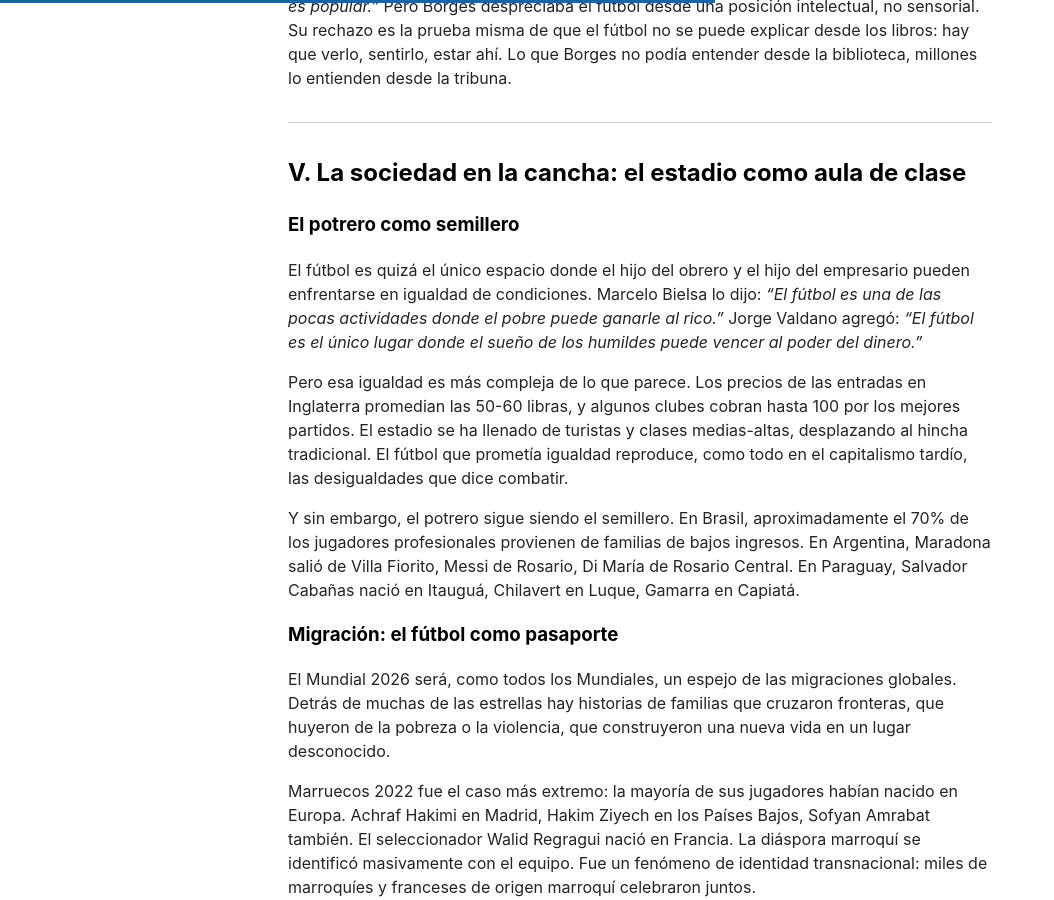
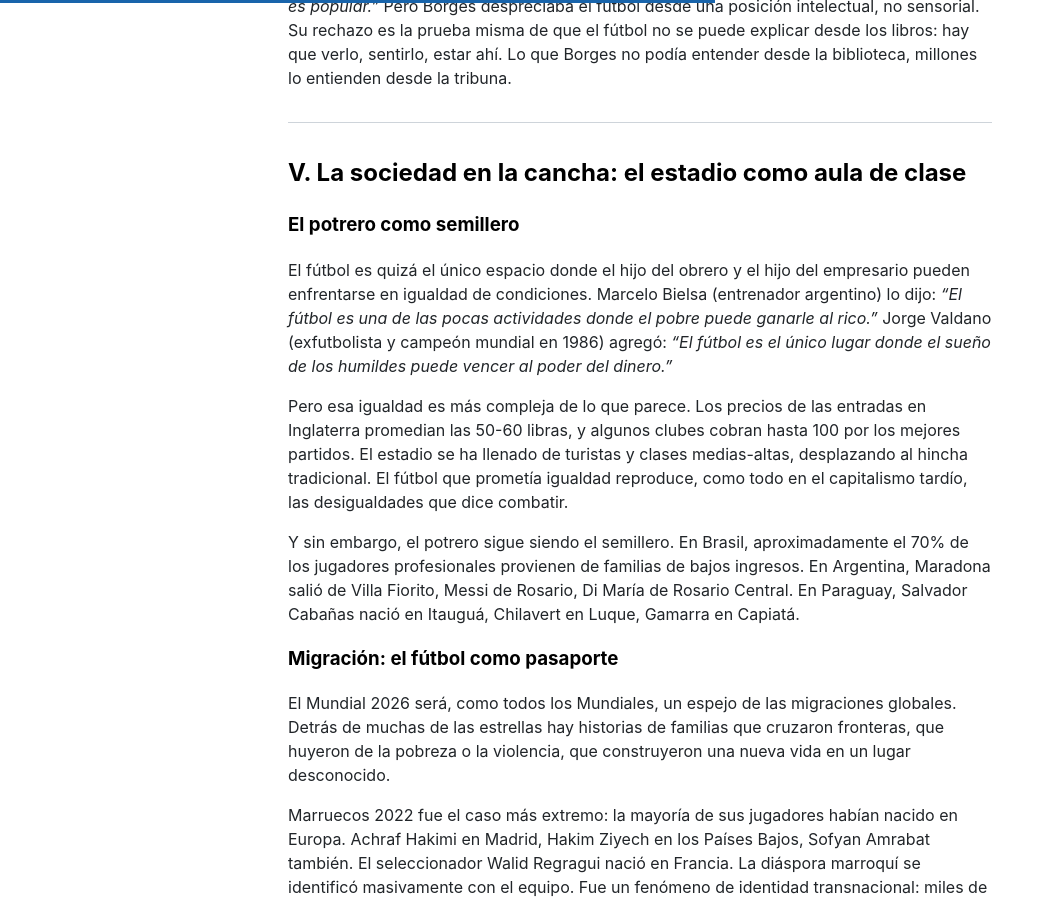
Before and after one commit to miravosqueinteresante/muchotexto.net, a Jekyll site: the page built from _posts/2026-06-10-que-es-realmente-el-futbol.md, in a window 1280 px wide and 900 px high, scrolled down 8885 px. Shown: the whole window, without its empty margins (0-1054 px from the left). Built offline with Jekyll 4.4.1, drawn with Linux system fonts in a browser that asks for light colours; nearby versions of some CDN libraries; comment, search, counter and statistics services are not loaded.

Commit message:
🏷️ Contexto a Bielsa (entrenador) y Valdano (exfutbolista y campeón)

```diff
--- a/_posts/2026-06-10-que-es-realmente-el-futbol.md
+++ b/_posts/2026-06-10-que-es-realmente-el-futbol.md
@@ -164,7 +164,7 @@ Borges (el escritor argentino), el gran ausente, dijo: *"El fútbol es popular p
 
 ### El potrero como semillero
 
-El fútbol es quizá el único espacio donde el hijo del obrero y el hijo del empresario pueden enfrentarse en igualdad de condiciones. Marcelo Bielsa lo dijo: *"El fútbol es una de las pocas actividades donde el pobre puede ganarle al rico."* Jorge Valdano agregó: *"El fútbol es el único lugar donde el sueño de los humildes puede vencer al poder del dinero."*
+El fútbol es quizá el único espacio donde el hijo del obrero y el hijo del empresario pueden enfrentarse en igualdad de condiciones. Marcelo Bielsa (entrenador argentino) lo dijo: *"El fútbol es una de las pocas actividades donde el pobre puede ganarle al rico."* Jorge Valdano (exfutbolista y campeón mundial en 1986) agregó: *"El fútbol es el único lugar donde el sueño de los humildes puede vencer al poder del dinero."*
 
 Pero esa igualdad es más compleja de lo que parece. Los precios de las entradas en Inglaterra promedian las 50-60 libras, y algunos clubes cobran hasta 100 por los mejores partidos. El estadio se ha llenado de turistas y clases medias-altas, desplazando al hincha tradicional. El fútbol que prometía igualdad reproduce, como todo en el capitalismo tardío, las desigualdades que dice combatir.
 
```
